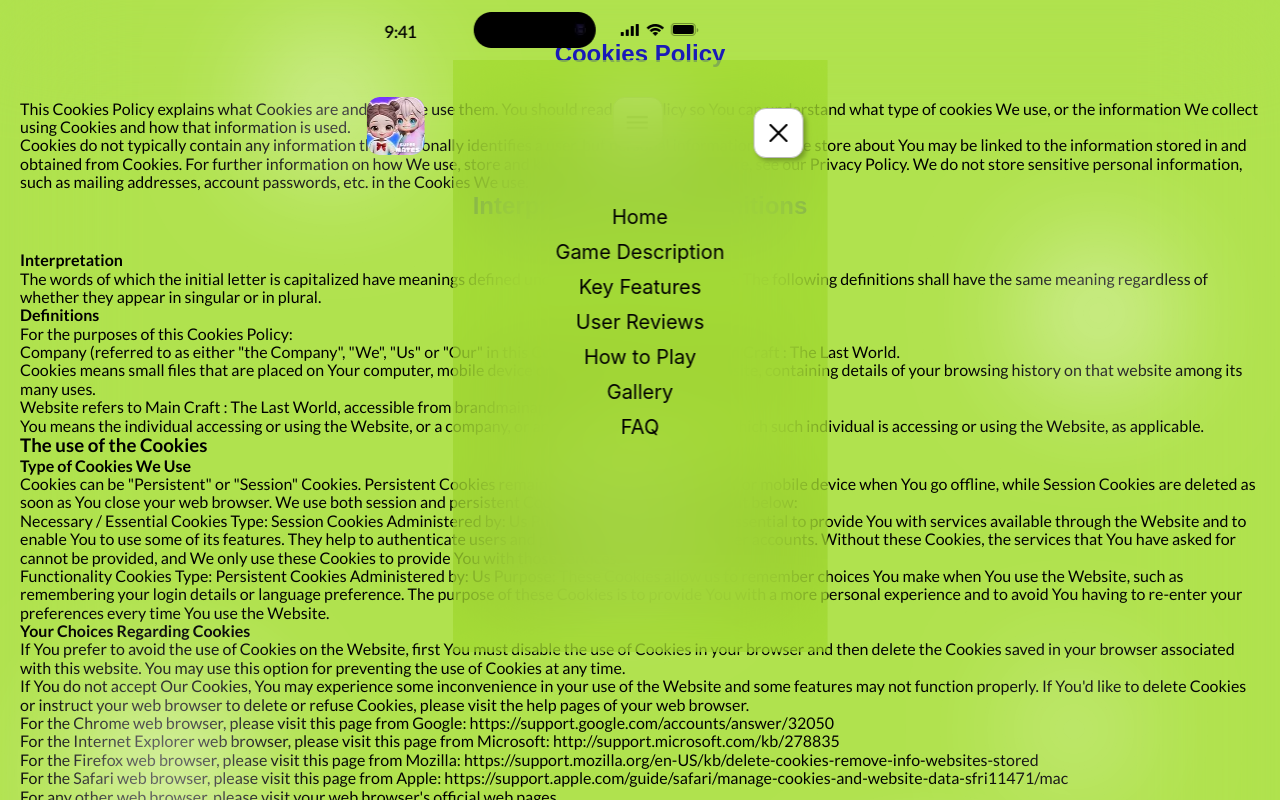
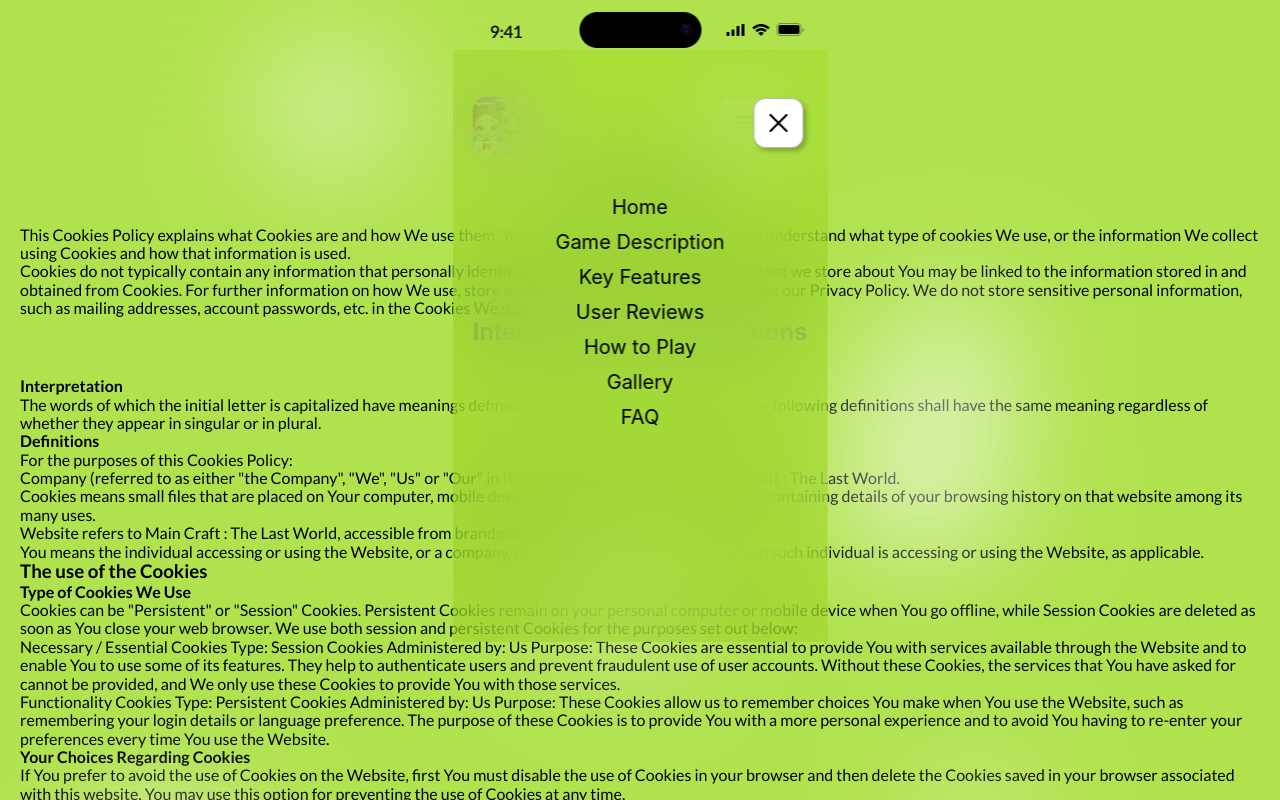
Before and after one commit to Kateryna-Katya/super-mates, a website built with Vite: page src/Cookies Policy.html in a window 1280 px wide. Both pictures are taken after a click on the button "button for open menu". Shown: the top 800 px of the page. Built offline with nearby package versions, Linux system fonts and the light colour scheme; a web font is replaced by a local one; what accordion-js would draw is missing.

Commit message:
fix header

```diff
--- a/src/css/base.css
+++ b/src/css/base.css
@@ -29,42 +29,49 @@ h2 {
   pointer-events: none;
   mix-blend-mode: screen;
   transition: all 0.3s ease;
+  overflow: hidden;
 }
 .circle1 {
   width: 150px;
   height: 150px;
   top: 3%;
   left: 20%;
+  overflow: hidden;
 }
 .circle2 {
   width: 200px;
   height: 200px;
   bottom: 10%;
   left: 5%;
+  overflow: hidden;
 }
 .circle3 {
   width: 150px;
   height: 150px;
   bottom: 60%;
-  left: 80%;
+  right: 20%;
+  overflow: hidden;
 }
 .circle4 {
   width: 120px;
   height: 120px;
   bottom: 40%;
   left: 44%;
+  overflow: hidden;
 }
 .circle5 {
   width: 100px;
   height: 100px;
   top: 70%;
-  left: 80%;
+  right: 20%;
+  overflow: hidden;
 }
 .circle6 {
   width: 200px;
   height: 200px;
-  top: 90%;
+  top: 34%;
   right: 20%;
+  overflow: hidden;
 }
 
 @media screen and (min-width: 1440px) {
--- a/src/css/container.css
+++ b/src/css/container.css
@@ -1,9 +1,8 @@
 /* Styles for Mobile devices */
 .container {
+  max-width: 375px;
   width: 100%;
   margin: 0 auto;
-
-  max-width: 375px;
 }
 
 /* Styles for Desktop devices */
--- a/src/css/cookies-style.css
+++ b/src/css/cookies-style.css
@@ -6,5 +6,5 @@
 .cookies-container-first {
   backdrop-filter: blur(60px);
   background: rgba(255, 255, 255, 0.2);
-  padding: 40px 20px 72px;
+  padding: 166px 20px 72px;
 }
--- a/src/css/header.css
+++ b/src/css/header.css
@@ -1,8 +1,8 @@
 .header {
   position: fixed;
   top: 0px;
-  left: 42%;
-  transform: translateX(-51%);
+  left: 50%;
+  transform: translateX(-50%);
   z-index: 999;
 }
 .header-container {
@@ -43,8 +43,8 @@
   backdrop-filter: blur(40.20000076293945px);
   background: rgba(157, 219, 34, 0.49);
   z-index: 1000;
-  position: absolute;
-  top: 60px;
+  position: fixed;
+  top: 50px;
   left: 50%;
   transform: translateX(-50%);
   padding: 146px 101px 213px 101px;
@@ -98,8 +98,7 @@
   .header {
     backdrop-filter: none;
     background: #9ddb22;
-    left: 49%;
-    transform: translateX(-62%);
+    width: 100%;
   }
   .menu-button {
     display: none;
--- a/src/css/main.css
+++ b/src/css/main.css
@@ -69,14 +69,14 @@
     padding: 8px 64px;
     margin: 0 507px;
   }
-  .picture-container {
+  /* .picture-container {
     display: flex;
     position: absolute;
     top: 30px;
     left: 70px;
     z-index: 30;
     margin-top: 0px;
-  }
+  } */
   .hero-img {
     margin-top: 125px;
     width: 268px;
--- a/src/css/privacy-style.css
+++ b/src/css/privacy-style.css
@@ -5,7 +5,7 @@
 .policy-container {
   backdrop-filter: blur(60px);
   background: rgba(255, 255, 255, 0.2);
-  padding: 40px 20px 72px;
+  padding: 166px 20px 72px;
   font-family: 'Lato', sans-serif;
   font-weight: 400;
   font-size: 16px;
--- a/src/css/term-style.css
+++ b/src/css/term-style.css
@@ -4,7 +4,7 @@
 @import url('./header.css');
 
 .terms-container {
-  padding: 40px 20px 72px;
+  padding: 166px 20px 72px;
   backdrop-filter: blur(60px);
   background: rgba(255, 255, 255, 0.2);
   font-family: 'Exo 2', sans-serif;
```
